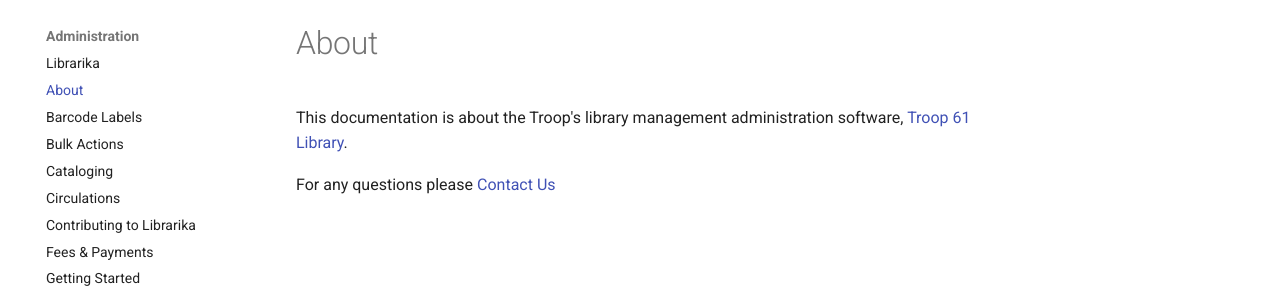
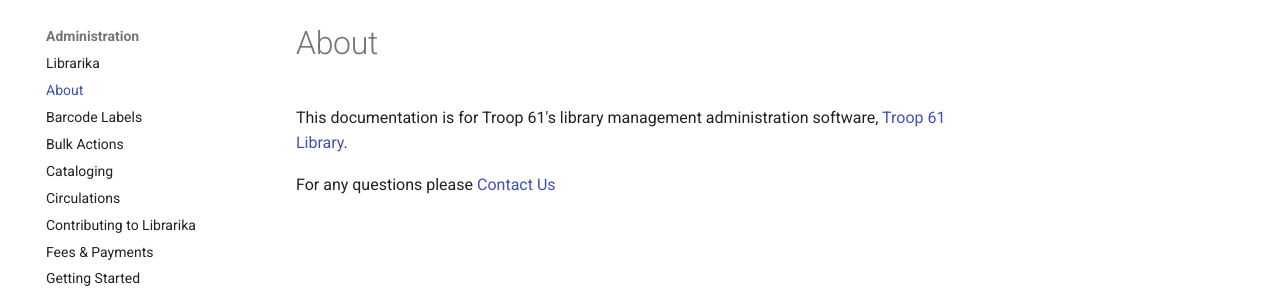
Before and after one commit to jackveney/Troop61LibraryDocs, an MkDocs documentation site: the page built from docs/Administration/about.md, in a window 1280 px wide. Shown: the part 123-420 px from the top of the page. Built offline with MkDocs 1.6.1 and Material for MkDocs 9.7.7, drawn with Linux system fonts in a browser that asks for light colours; comment, search, counter and statistics services are not loaded.

Commit message:
Update about.md

```diff
--- a/docs/Administration/about.md
+++ b/docs/Administration/about.md
@@ -1,6 +1,6 @@
 # About
 
-This documentation is about the Troop's library management administration software, [Troop 61 Library](https://troop61killbuck.org/library/admin).
+This documentation is for Troop 61's library management administration software, [Troop 61 Library](https://troop61killbuck.org/library/admin).
 
 
 
```
